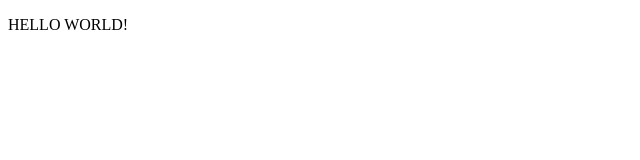
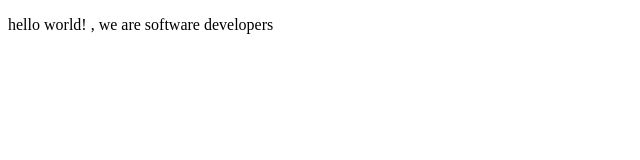
Before and after one commit to sainingo/Microverse-trials3, a plain HTML site: page index.html in a window 1280 px wide. Shown: the whole page, without its empty margins (0-640 px from the left). Drawn offline with Linux system fonts and the light colour scheme.

Commit message:
modified the index.html

```diff
--- a/index.html
+++ b/index.html
@@ -8,7 +8,7 @@
 
   <body>
 
-    <p>HELLO WORLD!</p>
+    <p>hello world! , we are software developers</p>
     <script src="https://cdn.freecodecamp.org/testable-projects-fcc/v1/bundle.js"></script>
     <script  src="js/index.js"></script>
   </body>
```
